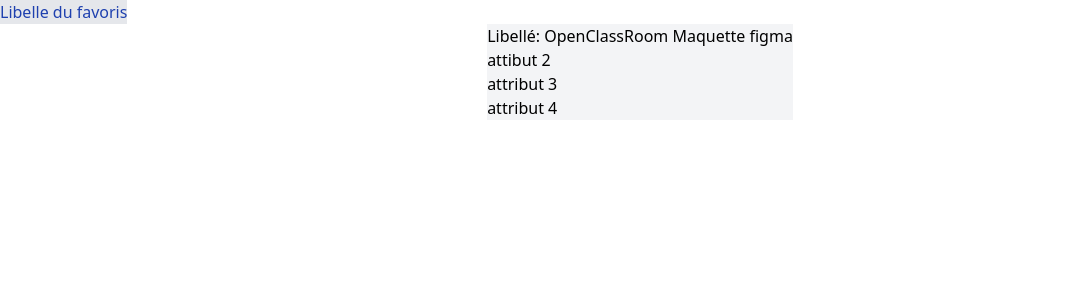
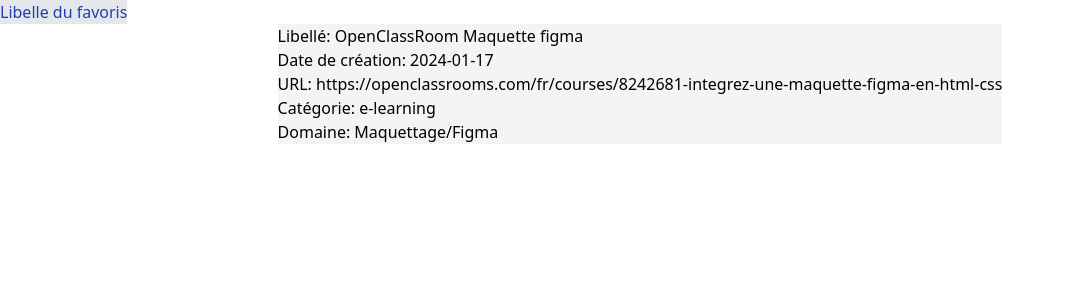
Before and after one commit to agustinZavalaAguilar/brief6, a PHP site: page /singleFavori.php?id_favori=1 in a window 1280 px wide. Shown: the part 80-380 px from the top of the page, without its empty margins (0-1065 px from the left). Run offline with PHP 8.4, Linux system fonts and the light colour scheme; data comes from the database, SQL or seed files in the repository; a stand-in replaces the project's code that opens the database connection; style sheets or scripts are compiled from the project's sources; some libraries are stand-ins or nearby versions.

Commit message:
alimentation attributs singleFavori

```diff
--- a/src/singleFavori.php
+++ b/src/singleFavori.php
@@ -34,10 +34,12 @@ $favoris = $result->fetch(PDO::FETCH_ASSOC);
         </div>
         <div class="flex justify-center  ">
             <ul class="bg-gray-100">
-                <li> Libellé: <?php echo $favoris['libelle'] ?></li>
-                <li>attibut 2</li>
-                <li>attribut 3</li>
-                <li>attribut 4</li>
+                <li>Libellé: <?php echo $favoris['libelle'] ?></li>
+                <li>Date de création: <?php echo $favoris['date_creation'] ?></li>
+                <li>URL: <a href="<?php echo $favoris['url'] ?>"> <?php echo $favoris['url'] ?></li>
+                <li>Catégorie: <?php echo $favoris['nom_cat'] ?></li>
+                <li>Domaine: <?php echo $favoris['nom_domaine'] ?></li>
+
             </ul>
 
         </div>
```
